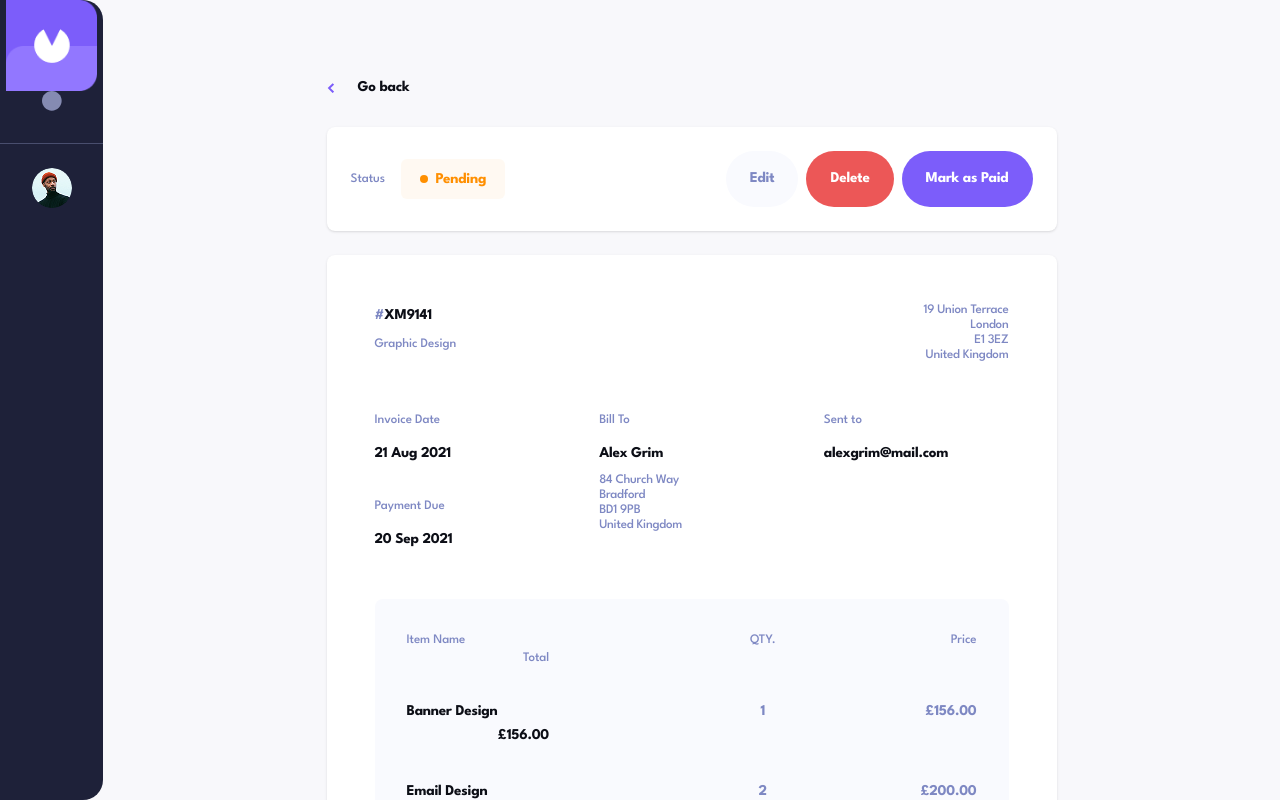
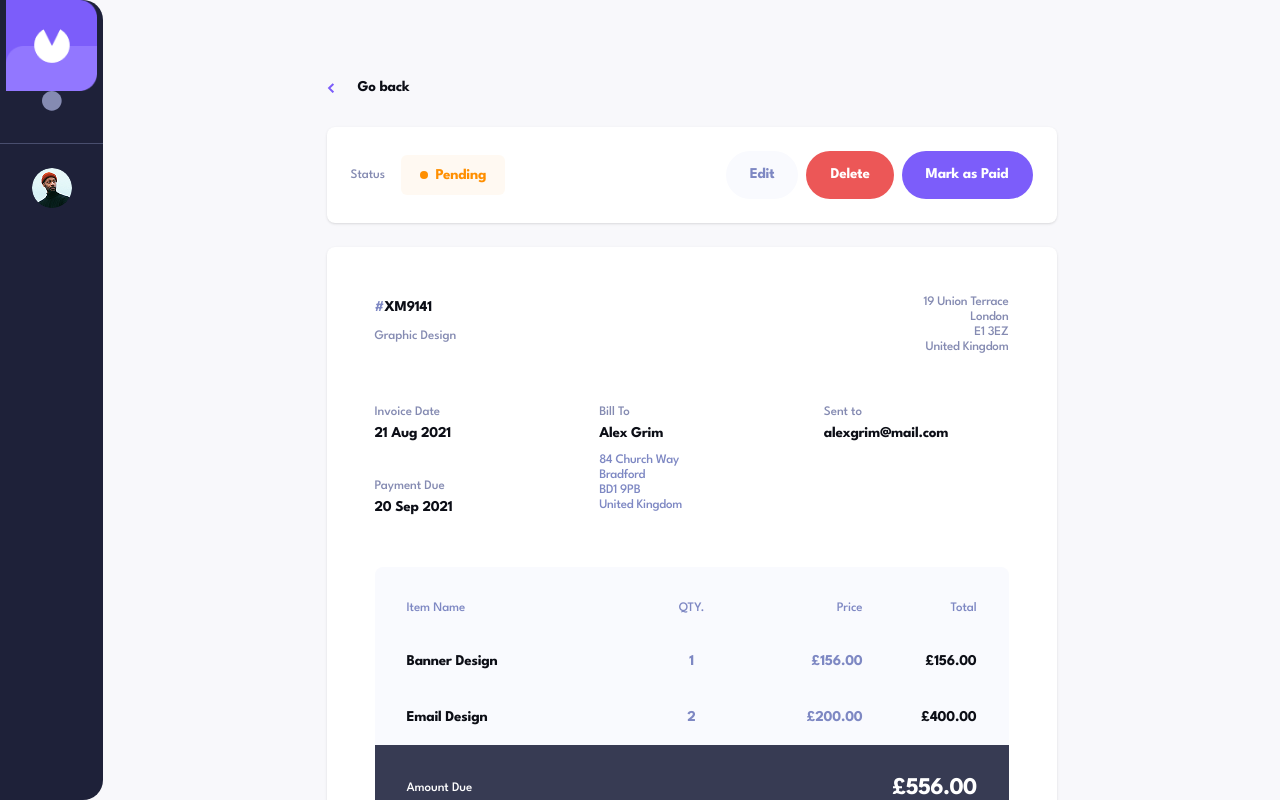
Before and after one commit to Apex10A/Invoice-app, a Next.js app: page /AA1449 in a window 1280 px wide. Shown: the top 800 px of the page. Built offline with nearby package versions, Linux system fonts and the light colour scheme.

Commit message:
Refactor code structure for improved readability and maintainability

```diff
--- a/app/[id]/page.tsx
+++ b/app/[id]/page.tsx
@@ -82,32 +82,30 @@ export default function InvoiceDetail() {
         <span className="heading-s-variant">Go back</span>
       </Link>
 
-      {/* Action Bar */}
       <div className="mb-6 flex items-center justify-between rounded-lg bg-invoice-bg p-6 shadow-sm">
         <div className="flex items-center gap-4">
-          <span className="body text-muted-blue">Status</span>
+          <span className="body dark:text-[#DFE3FA] text-[#858BB2]">Status</span>
           <StatusBadge status={invoice.status} />
         </div>
         <div className="flex gap-2">
           <button
             onClick={() => setIsEditFormOpen(true)}
-            className="rounded-full bg-[#F9FAFE] px-6 py-4 text-muted-blue transition-colors hover:bg-light-grey-blue dark:bg-darker-blue dark:text-light-grey-blue dark:hover:bg-white dark:hover:text-muted-blue"
+            className="rounded-full bg-[#F9FAFE] px-6 py-3 text-muted-blue transition-colors hover:bg-light-grey-blue dark:bg-darker-blue dark:text-light-grey-blue dark:hover:bg-white dark:hover:text-muted-blue"
           >
             <span className="heading-s-variant">Edit</span>
           </button>
           <button
             onClick={() => setIsDeleteModalOpen(true)}
-            className="rounded-full bg-error px-6 py-4 text-white transition-colors hover:bg-error-light"
+            className="rounded-full bg-error px-6 py-3 text-white transition-colors hover:bg-error-light"
           >
             <span className="heading-s-variant">Delete</span>
           </button>
-          <button className="rounded-full bg-primary px-6 py-4 text-white transition-colors hover:bg-primary-light">
+          <button className="rounded-full bg-primary px-6 py-3 text-white transition-colors hover:bg-primary-light">
             <span className="heading-s-variant">Mark as Paid</span>
           </button>
         </div>
       </div>
 
-      {/* Invoice Content */}
       <div className="rounded-lg bg-invoice-bg p-12 shadow-sm">
         <div className="mb-12 flex justify-between">
           <div>
@@ -115,31 +113,31 @@ export default function InvoiceDetail() {
               <span className="text-muted-blue">#</span>
               {invoice.id}
             </h3>
-            <p className="body text-muted-blue">{invoice.description}</p>
+            <p className="body dark:text-[#DFE3FA] text-[#858BB2]">{invoice.description}</p>
           </div>
           <div className="text-right">
-            <p className="body-variant text-muted-blue">{invoice.senderAddress.street}</p>
-            <p className="body-variant text-muted-blue">{invoice.senderAddress.city}</p>
-            <p className="body-variant text-muted-blue">{invoice.senderAddress.postCode}</p>
-            <p className="body-variant text-muted-blue">{invoice.senderAddress.country}</p>
+            <p className="body-variant dark:text-[#DFE3FA] text-[#858BB2]">{invoice.senderAddress.street}</p>
+            <p className="body-variant dark:text-[#DFE3FA] text-[#858BB2]">{invoice.senderAddress.city}</p>
+            <p className="body-variant dark:text-[#DFE3FA] text-[#858BB2]">{invoice.senderAddress.postCode}</p>
+            <p className="body-variant dark:text-[#DFE3FA] text-[#858BB2]">{invoice.senderAddress.country}</p>
           </div>
         </div>
 
         <div className="mb-12 grid grid-cols-3 gap-10">
           <div className="flex flex-col gap-8">
             <div>
-              <p className="body text-muted-blue mb-3">Invoice Date</p>
-              <p className="heading-s">{invoice.createdAt}</p>
+              <p className="body dark:text-[#DFE3FA] text-[#858BB2]">Invoice Date</p>
+              <p className="heading-s dark:text-white text-[#0C0E16]">{invoice.createdAt}</p>
             </div>
             <div>
-              <p className="body text-muted-blue mb-3">Payment Due</p>
-              <p className="heading-s">{invoice.paymentDue}</p>
+              <p className="body dark:text-[#DFE3FA] text-[#858BB2]">Payment Due</p>
+              <p className="heading-s dark:text-white text-[#0C0E16]">{invoice.paymentDue}</p>
             </div>
           </div>
 
           <div>
-            <p className="body text-muted-blue mb-3">Bill To</p>
-            <p className="heading-s mb-2">{invoice.clientName}</p>
+            <p className="body dark:text-[#DFE3FA] text-[#858BB2]">Bill To</p>
+            <p className="heading-s mb-2 dark:text-white text-[#0C0E16]">{invoice.clientName}</p>
             <div className="flex flex-col">
               <p className="body-variant text-muted-blue">{invoice.clientAddress.street}</p>
               <p className="body-variant text-muted-blue">{invoice.clientAddress.city}</p>
@@ -149,22 +147,20 @@ export default function InvoiceDetail() {
           </div>
 
           <div>
-            <p className="body text-muted-blue mb-3">Sent to</p>
-            <p className="heading-s">{invoice.clientEmail}</p>
+            <p className="body dark:text-[#DFE3FA] text-[#858BB2]">Sent to</p>
+            <p className="heading-s dark:text-white text-[#0C0E16]">{invoice.clientEmail}</p>
           </div>
         </div>
-
-        {/* Item List */}
-        <div className="overflow-hidden rounded-lg bg-[#F9FAFE] dark:bg-darker-blue">
+        <div className="overflow-hidden rounded-lg bg-[#F9FAFE] dark:bg-[#252945]">
           <div className="p-8 pb-4">
-            <div className="mb-8 grid grid-cols-4 text-muted-blue body">
+            <div className="mb-8 grid grid-cols-5 text-muted-blue body">
               <span className="col-span-2">Item Name</span>
               <span className="text-center">QTY.</span>
               <span className="text-right">Price</span>
               <span className="text-right">Total</span>
             </div>
             {invoice.items.map((item, index) => (
-              <div key={index} className="mb-8 grid grid-cols-4 items-center heading-s last:mb-0">
+              <div key={index} className="mb-8 grid grid-cols-5 items-center heading-s last:mb-0">
                 <span className="col-span-2">{item.name}</span>
                 <span className="text-center text-muted-blue">{item.quantity}</span>
                 <span className="text-right text-muted-blue">
@@ -183,8 +179,7 @@ export default function InvoiceDetail() {
             ))}
           </div>
 
-          {/* Grand Total */}
-          <div className="flex items-center justify-between bg-[#373B53] p-8 text-white dark:bg-very-dark-blue">
+          <div className="flex items-center justify-between bg-[#373B53] p-8 text-white dark:bg-[#0C0E16]">
             <span className="body">Amount Due</span>
             <span className="heading-m text-2xl">
               {new Intl.NumberFormat("en-GB", {
--- a/app/page.tsx
+++ b/app/page.tsx
@@ -100,16 +100,16 @@ export default function Home() {
       )}
 
       {isEmpty ? (
-        <div className="mt-20 flex flex-col items-center text-center">
-          <div className="mb-16">
+        <div className="mt-16 flex flex-col items-center text-center lg:mt-24">
+          <div className="mb-10 lg:mb-16">
             <img
-              src="https://raw.githubusercontent.com/FrontendMasters/fm-challenges/main/invoice-app/public/assets/illustration-empty.svg"
+              src="/emptystate.png"
               alt="No invoices"
-              className="h-auto w-[242px]"
+              className="h-auto w-[193px] lg:w-[242px]"
             />
           </div>
-          <h2 className="mb-6">There is nothing here</h2>
-          <p className="max-w-[220px] text-muted-blue">
+          <h2 className="mb-6 text-xl font-bold lg:text-2xl dark:text-white">There is nothing here</h2>
+          <p className="max-w-[220px] text-muted-blue dark:text-light-grey-blue">
             Create an invoice by clicking the <span className="font-bold">New Invoice</span> button and get started
           </p>
         </div>
```
Also changed, not shown: public/emptystate.png (added).
